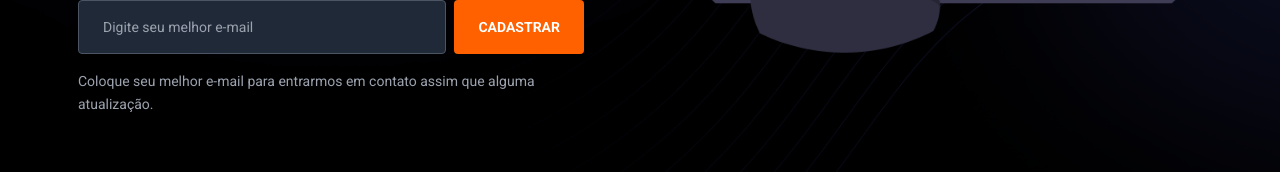
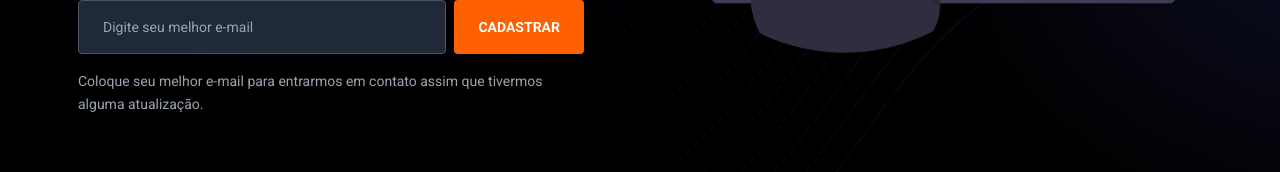
Before and after one commit to carlosdavid0/Redatech-Landing, a Next.js app: page / in a window 1280 px wide. Shown: the part 533-705 px from the top of the page. Built offline with nearby package versions, Linux system fonts and the light colour scheme; no server answers.

Commit message:
:wrench: correção de texto

```diff
--- a/src/pages/index.tsx
+++ b/src/pages/index.tsx
@@ -84,7 +84,7 @@ export default function index() {
           </form >
 
 
-          <p className='mt-4 text-gray-400 text-sm leading-relaxed'>Coloque seu melhor e-mail para entrarmos em contato assim que alguma atualização.</p>
+          <p className='mt-4 text-gray-400 text-sm leading-relaxed'>Coloque seu melhor e-mail para entrarmos em contato assim que tivermos alguma atualização.</p>
         </main >
 
         <Image src={Preview} alt='Homem conectando um cabo usb em um cerebro humano' priority className='hidden lg:block' />
```
